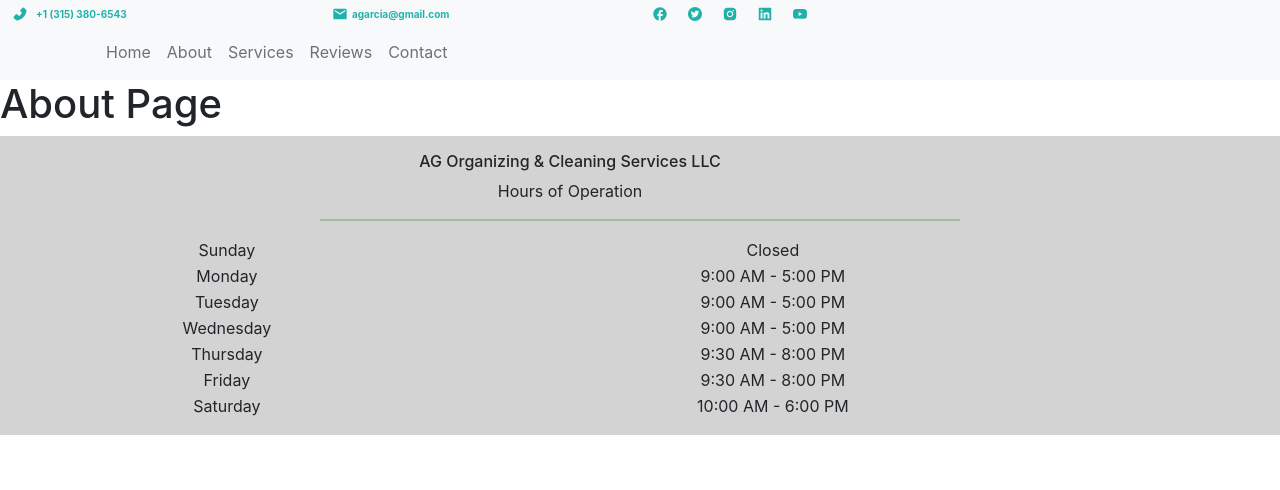
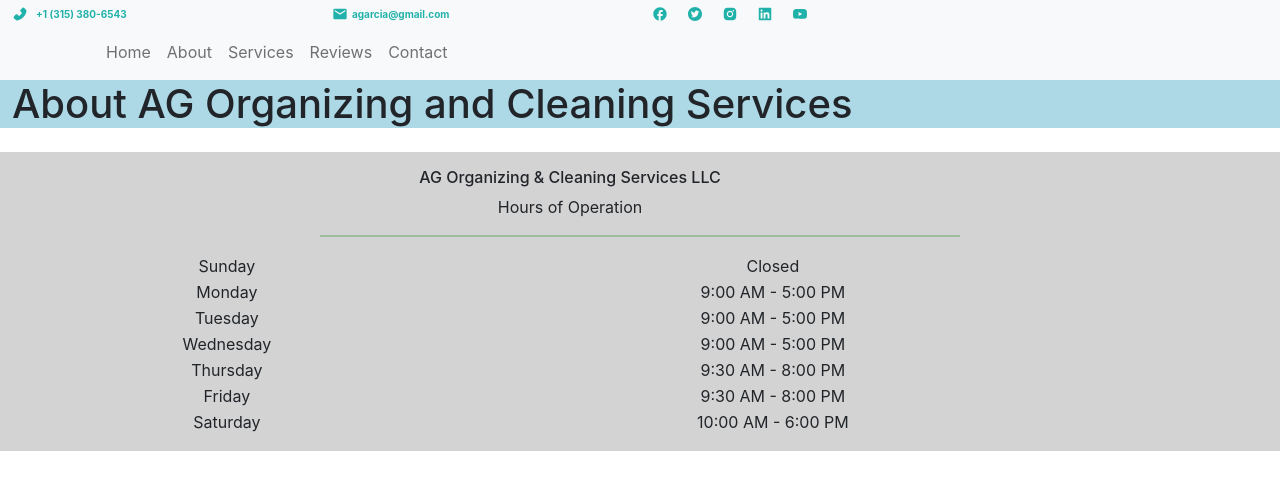
Before and after one commit to julioPlaceres/ag_cleaning_services, a React (Create React App) app: page /about in a window 1280 px wide. Shown: the top 490 px of the page. Built offline with nearby package versions, Linux system fonts and the light colour scheme.

Commit message:
created heading for about page, added components

```diff
--- a/package.json
+++ b/package.json
@@ -12,7 +12,7 @@
     "react-dom": "^17.0.2",
     "react-icons": "^4.3.1",
     "react-router-dom": "^6.3.0",
-    "react-scripts": "5.0.0",
+    "react-scripts": "^5.0.0",
     "web-vitals": "^2.1.4"
   },
   "scripts": {
--- a/src/pages/About.js
+++ b/src/pages/About.js
@@ -8,7 +8,13 @@ import "./Pages.css";
 function About() {
     return (
       <>
-      <h1>About Page</h1>
+      <Container fluid style={{ background: "lightblue" }}>
+      <h1>About AG Organizing and Cleaning Services</h1>
+      </Container>
+      <Row className="mt-4 container">
+        <Col style={{ textAlign: "center" }}>
+        </Col>
+      </Row>
       </>
     );
   }
```
Also changed, not shown: 1 other file (tests, documents, lock files or other folders).
